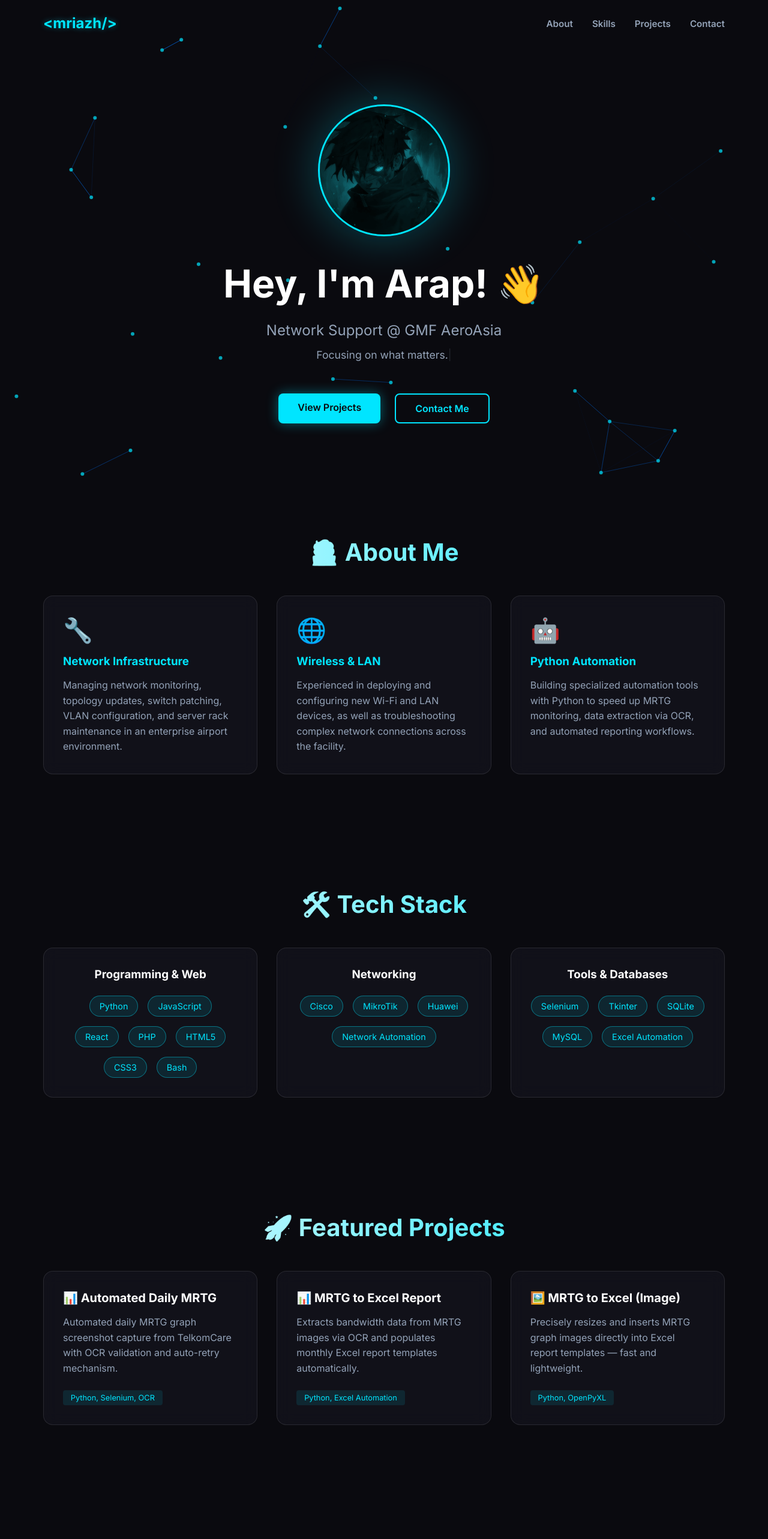
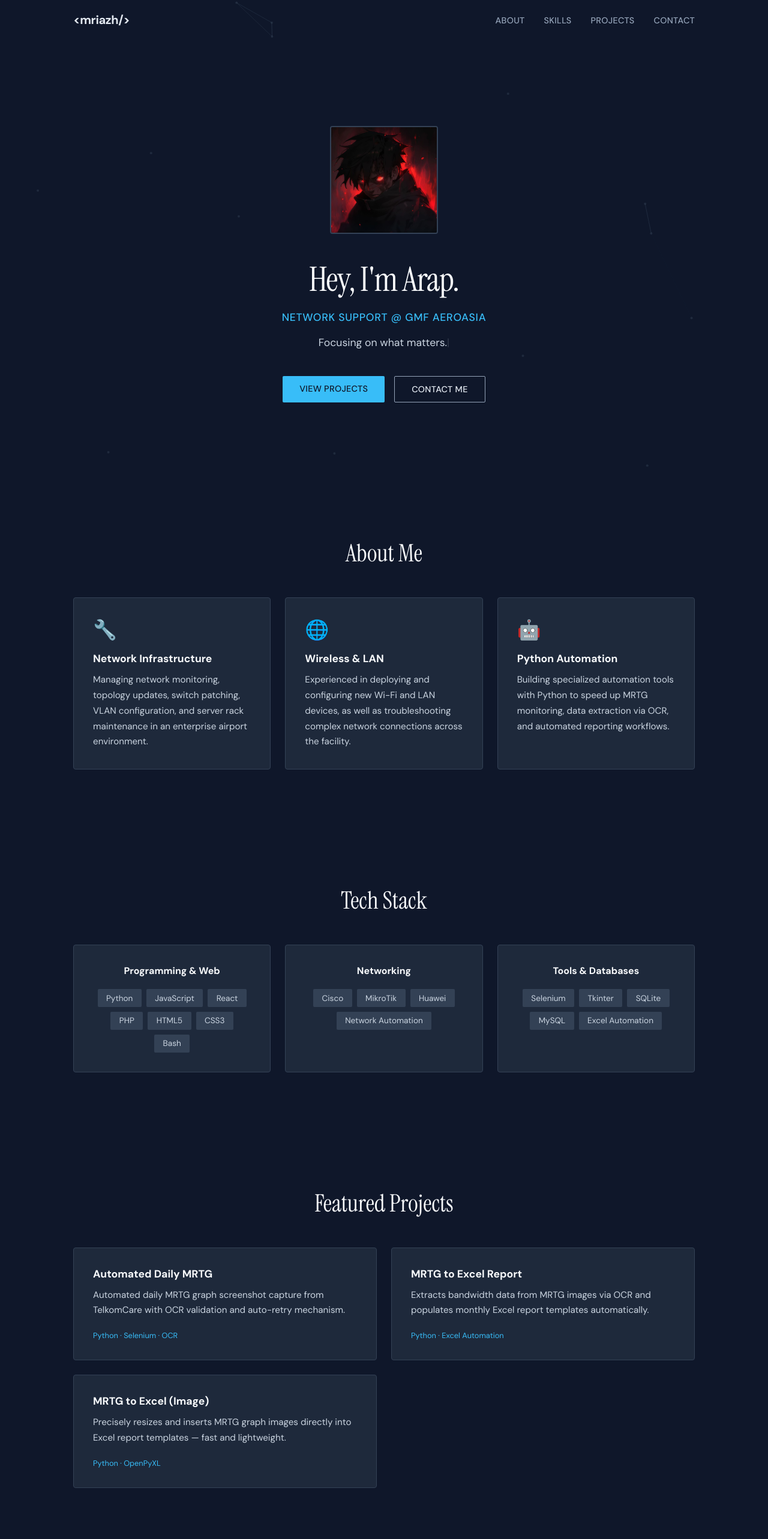
Before and after one commit to mriazh/mriazh.github.io, a React (Vite) app: page / in a window 1280 px wide. Shown: the top 2566 px of the page at 60% size. Built offline with nearby package versions, Linux system fonts and the light colour scheme.

Commit message:
Update style

```diff
--- a/index.html
+++ b/index.html
@@ -9,7 +9,7 @@
     <meta name="description" content="Personal portfolio of M Riyadh Azhar (Arap) - Network Support and Python Automation Enthusiast.">
     <link rel="preconnect" href="https://fonts.googleapis.com">
     <link rel="preconnect" href="https://fonts.gstatic.com" crossorigin>
-    <link href="https://fonts.googleapis.com/css2?family=Inter:wght@300;400;600;700&display=swap" rel="stylesheet">
+    <link href="https://fonts.googleapis.com/css2?family=DM+Sans:wght@400;500;700&family=Instrument+Serif&display=swap" rel="stylesheet">
 </head>
 <body>
     <div id="root"></div>
--- a/src/App.jsx
+++ b/src/App.jsx
@@ -39,20 +39,14 @@ function App() {
     window.addEventListener('scroll', handleScroll);
 
     // Fade-in Animation Observer
-    const observerOptions = {
-      root: null,
-      rootMargin: '0px',
-      threshold: 0.1
-    };
-
-    const observer = new IntersectionObserver((entries, observer) => {
+    const observer = new IntersectionObserver((entries, obs) => {
       entries.forEach(entry => {
         if (entry.isIntersecting) {
           entry.target.classList.add('visible');
-          observer.unobserve(entry.target);
+          obs.unobserve(entry.target);
         }
       });
-    }, observerOptions);
+    }, { threshold: 0.1 });
 
     const fadeElements = document.querySelectorAll('.fade-in');
     fadeElements.forEach((el) => observer.observe(el));
@@ -65,50 +59,46 @@ function App() {
     };
   }, []);
 
+  // Subtle, muted particles — not the neon AI party
   const particlesConfig = {
     fpsLimit: 60,
     particles: {
       number: {
-        value: 60,
-        density: { enable: true, value_area: 800 }
+        value: 30,
+        density: { enable: true, value_area: 1000 }
       },
-      color: { value: "#00e5ff" },
+      color: { value: "#475569" },
       links: {
         enable: true,
-        color: "#0077ff",
-        distance: 150,
-        opacity: 0.5,
+        color: "#334155",
+        distance: 180,
+        opacity: 0.4,
         width: 1
       },
       move: {
         enable: true,
-        speed: 1.5,
+        speed: 0.6,
         direction: "none",
-        random: false,
+        random: true,
         straight: false,
-        outModes: { default: "bounce" }
+        outModes: { default: "out" }
       },
-      size: { value: 3, random: true },
-      opacity: { value: 0.7 }
+      size: { value: 2, random: true },
+      opacity: { value: 0.3 }
     },
     interactivity: {
       detectsOn: "window",
       events: {
         onHover: {
           enable: true,
-          mode: ["grab", "attract"]
+          mode: "grab"
         },
         resize: true
       },
       modes: {
         grab: {
-          distance: 250,
-          links: { opacity: 0.8 }
-        },
-        attract: {
-          distance: 250,
-          duration: 0.4,
-          factor: 3
+          distance: 150,
+          links: { opacity: 0.3 }
         }
       }
     },
@@ -155,11 +145,9 @@ function App() {
             <div className="avatar-container">
               <div className="avatar-wrapper">
                 <img src="/assets/avatar.jpg" alt="M Riyadh Azhar" className="avatar" />
-                <div className="avatar-overlay"></div>
               </div>
-              <div className="glow"></div>
             </div>
-            <h1 className="glitch" data-text="Hey, I'm Arap! 👋">Hey, I'm Arap! 👋</h1>
+            <h1 className="glitch">Hey, I'm Arap.</h1>
             <h2 className="subtitle">Network Support @ GMF AeroAsia</h2>
             <p className="tagline"><span ref={typedEl}></span></p>
             <div className="cta-buttons">
@@ -171,19 +159,19 @@ function App() {
 
         {/* About Section */}
         <section id="about" className="about section fade-in">
-          <h2 className="section-title">🧑‍💻 About Me</h2>
+          <h2 className="section-title">About Me</h2>
           <div className="about-grid">
-            <div className="about-card glass">
+            <div className="about-card card">
               <div className="icon">🔧</div>
               <h3>Network Infrastructure</h3>
               <p>Managing network monitoring, topology updates, switch patching, VLAN configuration, and server rack maintenance in an enterprise airport environment.</p>
             </div>
-            <div className="about-card glass">
+            <div className="about-card card">
               <div className="icon">🌐</div>
               <h3>Wireless &amp; LAN</h3>
               <p>Experienced in deploying and configuring new Wi-Fi and LAN devices, as well as troubleshooting complex network connections across the facility.</p>
             </div>
-            <div className="about-card glass">
+            <div className="about-card card">
               <div className="icon">🤖</div>
               <h3>Python Automation</h3>
               <p>Building specialized automation tools with Python to speed up MRTG monitoring, data extraction via OCR, and automated reporting workflows.</p>
@@ -193,9 +181,9 @@ function App() {
 
         {/* Skills Section */}
         <section id="skills" className="skills section fade-in">
-          <h2 className="section-title">🛠️ Tech Stack</h2>
+          <h2 className="section-title">Tech Stack</h2>
           <div className="skills-container">
-            <div className="skill-category glass">
+            <div className="skill-category card">
               <h3>Programming &amp; Web</h3>
               <div className="skill-tags">
                 <span className="tag">Python</span>
@@ -207,7 +195,7 @@ function App() {
                 <span className="tag">Bash</span>
               </div>
             </div>
-            <div className="skill-category glass">
+            <div className="skill-category card">
               <h3>Networking</h3>
               <div className="skill-tags">
                 <span className="tag">Cisco</span>
@@ -216,7 +204,7 @@ function App() {
                 <span className="tag">Network Automation</span>
               </div>
             </div>
-            <div className="skill-category glass">
+            <div className="skill-category card">
               <h3>Tools &amp; Databases</h3>
               <div className="skill-tags">
                 <span className="tag">Selenium</span>
@@ -231,30 +219,30 @@ function App() {
 
         {/* Projects Section */}
         <section id="projects" className="projects section fade-in">
-          <h2 className="section-title">🚀 Featured Projects</h2>
+          <h2 className="section-title">Featured Projects</h2>
           <div className="projects-grid">
-            <a href="https://github.com/mriazh/Automated-Daily-MRTG-Telkom-in-GMF" target="_blank" rel="noreferrer" className="project-card glass">
-              <h3>📊 Automated Daily MRTG</h3>
+            <a href="https://github.com/mriazh/Automated-Daily-MRTG-Telkom-in-GMF" target="_blank" rel="noreferrer" className="project-card card">
+              <h3>Automated Daily MRTG</h3>
               <p>Automated daily MRTG graph screenshot capture from TelkomCare with OCR validation and auto-retry mechanism.</p>
-              <span className="tech-used">Python, Selenium, OCR</span>
+              <span className="tech-used">Python · Selenium · OCR</span>
             </a>
-            <a href="https://github.com/mriazh/Automated-MRTG-to-Excel-Report" target="_blank" rel="noreferrer" className="project-card glass">
-              <h3>📊 MRTG to Excel Report</h3>
+            <a href="https://github.com/mriazh/Automated-MRTG-to-Excel-Report" target="_blank" rel="noreferrer" className="project-card card">
+              <h3>MRTG to Excel Report</h3>
               <p>Extracts bandwidth data from MRTG images via OCR and populates monthly Excel report templates automatically.</p>
-              <span className="tech-used">Python, Excel Automation</span>
+              <span className="tech-used">Python · Excel Automation</span>
             </a>
-            <a href="https://github.com/mriazh/Automated-MRTG-to-Excel-Report-just_img" target="_blank" rel="noreferrer" className="project-card glass">
-              <h3>🖼️ MRTG to Excel (Image)</h3>
+            <a href="https://github.com/mriazh/Automated-MRTG-to-Excel-Report-just_img" target="_blank" rel="noreferrer" className="project-card card">
+              <h3>MRTG to Excel (Image)</h3>
               <p>Precisely resizes and inserts MRTG graph images directly into Excel report templates — fast and lightweight.</p>
-              <span className="tech-used">Python, OpenPyXL</span>
+              <span className="tech-used">Python · OpenPyXL</span>
             </a>
           </div>
         </section>
 
         {/* Contact Section */}
         <section id="contact" className="contact section fade-in">
-          <h2 className="section-title">📬 Get In Touch</h2>
-          <div className="contact-card glass">
+          <h2 className="section-title">Get In Touch</h2>
+          <div className="contact-card card">
             <p>I'm always open to discussing networking, automation, or new opportunities.</p>
             <div className="social-links">
               <a href="https://github.com/mriazh" target="_blank" rel="noreferrer" className="social-btn" aria-label="GitHub">
@@ -275,7 +263,7 @@ function App() {
       </main>
 
       <footer>
-        <p>© 2026 M Riyadh Azhar. Built with ❤️ and React.js / Vite.</p>
+        <p>© 2026 M Riyadh Azhar. Built with React.js and Vite.</p>
       </footer>
     </>
   );
--- a/src/index.css
+++ b/src/index.css
@@ -1,15 +1,23 @@
+/* ============================================
+   DESIGN SYSTEM — Anti-Vibe-Code Edition
+   - No neon glow, no glassmorphism spam
+   - Serif headings + sans body (editorial feel)
+   - Muted, intentional blue palette
+   - Sharp corners, subtle interactions
+   ============================================ */
+
 /* --- CSS Variables --- */
 :root {
-    --bg-dark: #0a0a0f;
-    --bg-surface: rgba(20, 20, 30, 0.7);
-    --primary-blue: #00e5ff;
-    --primary-blue-glow: rgba(0, 229, 255, 0.4);
-    --secondary-blue: #0077ff;
-    --text-main: #e2e8f0;
-    --text-muted: #94a3b8;
-    --border-color: rgba(255, 255, 255, 0.1);
-    --glass-blur: blur(12px);
-    --transition: all 0.3s cubic-bezier(0.4, 0, 0.2, 1);
+    --bg-dark: #0F172A;
+    --bg-surface: #1E293B;
+    --bg-elevated: #334155;
+    --accent: #38BDF8;
+    --accent-muted: rgba(56, 189, 248, 0.15);
+    --text-main: #E2E8F0;
+    --text-secondary: #CBD5E1;
+    --text-muted: #94A3B8;
+    --border-color: #334155;
+    --transition: all 0.2s ease;
 }
 
 /* --- Base Styles --- */
@@ -21,7 +29,7 @@
 
 html {
     scroll-behavior: smooth;
-    font-family: 'Inter', sans-serif;
+    font-family: 'DM Sans', system-ui, sans-serif;
     background-color: var(--bg-dark);
     color: var(--text-main);
     overflow-x: hidden;
@@ -31,22 +39,14 @@ body {
     position: relative;
 }
 
-/* Background Particles Effect */
-#particles-bg {
-    position: fixed;
-    top: 0;
-    left: 0;
-    width: 100vw;
-    height: 100vh;
-    z-index: -1;
-    background: radial-gradient(circle at 15% 50%, rgba(0, 119, 255, 0.1) 0%, transparent 25%),
-                radial-gradient(circle at 85% 30%, rgba(0, 229, 255, 0.1) 0%, transparent 25%);
-    pointer-events: none;
+/* --- Typography --- */
+h1, h2, h3 {
+    color: #F8FAFC;
 }
 
-/* --- Typography --- */
-h1, h2, h3 {
-    color: #ffffff;
+h1, h2 {
+    font-family: 'Instrument Serif', Georgia, serif;
+    font-weight: 400;
 }
 
 a {
@@ -55,20 +55,17 @@ a {
     transition: var(--transition);
 }
 
-/* --- Glassmorphism Utils --- */
-.glass {
+/* --- Card Base (replaces .glass) --- */
+.card {
     background: var(--bg-surface);
-    backdrop-filter: var(--glass-blur);
     border: 1px solid var(--border-color);
-    border-radius: 16px;
+    border-radius: 4px;
     padding: 2rem;
     transition: var(--transition);
 }
 
-.glass:hover {
-    border-color: var(--primary-blue);
-    transform: translateY(-5px);
-    box-shadow: 0 10px 30px var(--primary-blue-glow);
+.card:hover {
+    border-color: var(--accent);
 }
 
 /* --- Navbar --- */
@@ -77,19 +74,18 @@ a {
     top: 0;
     width: 100%;
     z-index: 100;
-    padding: 1.5rem 0;
+    padding: 1.25rem 0;
     transition: var(--transition);
 }
 
 .navbar.scrolled {
-    background: rgba(10, 10, 15, 0.9);
-    backdrop-filter: blur(10px);
-    padding: 1rem 0;
+    background: rgba(15, 23, 42, 0.95);
+    padding: 0.75rem 0;
     border-bottom: 1px solid var(--border-color);
 }
 
 .nav-content {
-    max-width: 1200px;
+    max-width: 1100px;
     margin: 0 auto;
     display: flex;
     justify-content: space-between;
@@ -98,10 +94,11 @@ a {
 }
 
 .logo {
-    font-size: 1.5rem;
+    font-family: 'DM Sans', monospace;
+    font-size: 1.25rem;
     font-weight: 700;
-    color: var(--primary-blue);
-    text-shadow: 0 0 10px var(--primary-blue-glow);
+    color: var(--text-main);
+    letter-spacing: -0.02em;
 }
 
 .nav-links {
@@ -111,18 +108,20 @@ a {
 }
 
 .nav-links a {
-    font-size: 0.95rem;
-    font-weight: 600;
+    font-size: 0.9rem;
+    font-weight: 500;
     color: var(--text-muted);
+    letter-spacing: 0.02em;
+    text-transform: uppercase;
 }
 
 .nav-links a:hover {
-    color: var(--primary-blue);
+    color: var(--text-main);
 }
 
 /* --- Sections --- */
 .section {
-    max-width: 1200px;
+    max-width: 1100px;
     margin: 0 auto;
     padding: 6rem 2rem;
 }
@@ -131,10 +130,7 @@ a {
     font-size: 2.5rem;
     margin-bottom: 3rem;
     text-align: center;
-    background: linear-gradient(to right, #fff, var(--primary-blue));
-    -webkit-background-clip: text;
-    background-clip: text;
-    -webkit-text-fill-color: transparent;
+    color: #F8FAFC;
 }
 
 /* --- Hero Section --- */
@@ -151,23 +147,23 @@ a {
     display: flex;
     flex-direction: column;
     align-items: center;
-    gap: 1.5rem;
+    gap: 1rem;
 }
 
 .avatar-container {
     position: relative;
-    width: 220px;
-    height: 220px;
-    margin-bottom: 1rem;
+    width: 180px;
+    height: 180px;
+    margin-bottom: 1.5rem;
 }
 
 .avatar-wrapper {
     position: relative;
     width: 100%;
     height: 100%;
-    border-radius: 50%;
+    border-radius: 4px;
     overflow: hidden;
-    border: 3px solid var(--primary-blue);
+    border: 2px solid var(--border-color);
     z-index: 2;
 }
 
@@ -175,206 +171,197 @@ a {
     width: 100%;
     height: 100%;
     object-fit: cover;
-    filter: grayscale(100%);
     display: block;
 }
 
+/* No glow, no overlay, no pulse — just the photo */
 .avatar-overlay {
-    position: absolute;
-    top: 0;
-    left: 0;
-    width: 100%;
-    height: 100%;
-    background-color: var(--primary-blue);
-    mix-blend-mode: color; /* Transforms the grayscale to blue */
-    opacity: 0.8;
+    display: none;
 }
 
 .glow {
-    position: absolute;
-    top: 50%;
-    left: 50%;
-    width: 100%;
-    height: 100%;
-    transform: translate(-50%, -50%);
-    background: var(--primary-blue);
-    filter: blur(40px);
-    opacity: 0.5;
-    border-radius: 50%;
-    z-index: 1;
-    animation: pulse 3s infinite alternate;
-}
-
-@keyframes pulse {
-    0% { opacity: 0.3; transform: translate(-50%, -50%) scale(1); }
-    100% { opacity: 0.6; transform: translate(-50%, -50%) scale(1.1); }
+    display: none;
 }
 
 .glitch {
-    font-size: 4rem;
-    font-weight: 700;
+    font-family: 'Instrument Serif', Georgia, serif;
+    font-size: 3.5rem;
+    font-weight: 400;
     position: relative;
     z-index: 2;
+    letter-spacing: -0.02em;
 }
 
 .subtitle {
-    font-size: 1.5rem;
-    color: var(--text-muted);
-    font-weight: 400;
+    font-family: 'DM Sans', sans-serif;
+    font-size: 1.1rem;
+    color: var(--accent);
+    font-weight: 500;
     z-index: 2;
+    letter-spacing: 0.04em;
+    text-transform: uppercase;
 }
 
 .tagline {
     font-size: 1.1rem;
-    color: var(--text-muted);
-    max-width: 600px;
-    margin-top: -0.5rem;
-    min-height: 27px; /* Prevent layout shift from typing effect */
+    color: var(--text-secondary);
+    max-width: 500px;
+    margin-top: 0.25rem;
+    min-height: 27px;
     z-index: 2;
 }
 
 .cta-buttons {
     display: flex;
-    gap: 1.5rem;
+    gap: 1rem;
     margin-top: 1.5rem;
     z-index: 2;
 }
 
 .btn {
-    padding: 0.8rem 2rem;
-    border-radius: 8px;
-    font-weight: 600;
-    font-size: 1rem;
+    padding: 0.75rem 1.75rem;
+    border-radius: 2px;
+    font-weight: 500;
+    font-size: 0.9rem;
     cursor: pointer;
+    letter-spacing: 0.02em;
+    text-transform: uppercase;
 }
 
 .btn-primary {
-    background: var(--primary-blue);
+    background: var(--accent);
     color: var(--bg-dark);
-    box-shadow: 0 0 20px var(--primary-blue-glow);
 }
 
 .btn-primary:hover {
-    background: #fff;
-    box-shadow: 0 0 30px #fff;
+    background: #7DD3FC;
 }
 
 .btn-outline {
     background: transparent;
-    border: 2px solid var(--primary-blue);
-    color: var(--primary-blue);
+    border: 1px solid var(--text-muted);
+    color: var(--text-main);
 }
 
 .btn-outline:hover {
-    background: var(--primary-blue-glow);
+    border-color: var(--text-main);
 }
 
 /* --- About Section --- */
 .about-grid {
     display: grid;
     grid-template-columns: repeat(auto-fit, minmax(300px, 1fr));
-    gap: 2rem;
+    gap: 1.5rem;
 }
 
 .about-card .icon {
-    font-size: 2.5rem;
+    font-size: 2rem;
     margin-bottom: 1rem;
 }
 
 .about-card h3 {
-    margin-bottom: 1rem;
-    color: var(--primary-blue);
+    font-family: 'DM Sans', sans-serif;
+    font-weight: 700;
+    margin-bottom: 0.75rem;
+    color: #F8FAFC;
+    font-size: 1.1rem;
 }
 
 .about-card p {
-    color: var(--text-muted);
-    line-height: 1.6;
+    color: var(--text-secondary);
+    line-height: 1.7;
+    font-size: 0.95rem;
 }
 
 /* --- Skills Section --- */
 .skills-container {
     display: grid;
     grid-template-columns: repeat(auto-fit, minmax(300px, 1fr));
-    gap: 2rem;
+    gap: 1.5rem;
 }
 
 .skill-category h3 {
-    margin-bottom: 1.5rem;
+    font-family: 'DM Sans', sans-serif;
+    font-weight: 700;
+    margin-bottom: 1.25rem;
     text-align: center;
+    font-size: 1rem;
 }
 
 .skill-tags {
     display: flex;
     flex-wrap: wrap;
-    gap: 1rem;
+    gap: 0.5rem;
     justify-content: center;
 }
 
 .tag {
-    background: rgba(0, 229, 255, 0.1);
-    color: var(--primary-blue);
-    padding: 0.5rem 1rem;
-    border-radius: 20px;
-    font-size: 0.9rem;
-    border: 1px solid var(--primary-blue-glow);
+    background: var(--bg-elevated);
+    color: var(--text-secondary);
+    padding: 0.4rem 0.9rem;
+    border-radius: 2px;
+    font-size: 0.85rem;
+    border: none;
     transition: var(--transition);
 }
 
 .tag:hover {
-    background: var(--primary-blue);
-    color: var(--bg-dark);
-    transform: scale(1.05);
+    color: var(--accent);
 }
 
 /* --- Projects Section --- */
 .projects-grid {
     display: grid;
-    grid-template-columns: repeat(auto-fit, minmax(350px, 1fr));
-    gap: 2rem;
+    grid-template-columns: repeat(auto-fit, minmax(330px, 1fr));
+    gap: 1.5rem;
 }
 
 .project-card {
-    display: block;
+    display: flex;
+    flex-direction: column;
     height: 100%;
 }
 
 .project-card h3 {
-    font-size: 1.25rem;
-    margin-bottom: 1rem;
+    font-family: 'DM Sans', sans-serif;
+    font-weight: 700;
+    font-size: 1.1rem;
+    margin-bottom: 0.75rem;
 }
 
 .project-card p {
-    color: var(--text-muted);
-    margin-bottom: 1.5rem;
-    line-height: 1.6;
+    color: var(--text-secondary);
+    margin-bottom: 1.25rem;
+    line-height: 1.7;
+    font-size: 0.95rem;
+    flex-grow: 1;
 }
 
 .tech-used {
     display: inline-block;
     font-size: 0.8rem;
-    color: var(--primary-blue);
-    background: rgba(0, 229, 255, 0.1);
-    padding: 0.3rem 0.8rem;
-    border-radius: 4px;
+    color: var(--accent);
+    padding: 0;
 }
 
 /* --- Contact Section --- */
 .contact-card {
-    max-width: 600px;
+    max-width: 550px;
     margin: 0 auto;
     text-align: center;
 }
 
 .contact-card p {
-    font-size: 1.1rem;
-    color: var(--text-muted);
+    font-size: 1.05rem;
+    color: var(--text-secondary);
     margin-bottom: 2rem;
+    line-height: 1.7;
 }
 
 .social-links {
     display: flex;
     justify-content: center;
-    gap: 1.5rem;
+    gap: 1rem;
     flex-wrap: wrap;
 }
 
@@ -382,22 +369,20 @@ a {
     display: flex;
     align-items: center;
     gap: 0.5rem;
-    background: rgba(255, 255, 255, 0.05);
-    padding: 0.8rem 1.5rem;
-    border-radius: 8px;
+    background: var(--bg-surface);
+    padding: 0.7rem 1.25rem;
+    border-radius: 2px;
     border: 1px solid var(--border-color);
 }
 
 .social-btn svg {
-    width: 24px;
-    height: 24px;
+    width: 20px;
+    height: 20px;
 }
 
 .social-btn:hover {
-    background: var(--primary-blue);
-    color: var(--bg-dark);
-    border-color: var(--primary-blue);
-    transform: translateY(-3px);
+    border-color: var(--accent);
+    color: var(--accent);
 }
 
 /* --- Footer --- */
@@ -406,14 +391,14 @@ footer {
     padding: 2rem;
     border-top: 1px solid var(--border-color);
     color: var(--text-muted);
-    font-size: 0.9rem;
+    font-size: 0.85rem;
 }
 
-/* --- Animations --- */
+/* --- Animations (subtle only) --- */
 .fade-in {
     opacity: 0;
-    transform: translateY(30px);
-    transition: opacity 0.8s ease-out, transform 0.8s ease-out;
+    transform: translateY(20px);
+    transition: opacity 0.6s ease-out, transform 0.6s ease-out;
 }
 
 .fade-in.visible {
@@ -423,8 +408,12 @@ footer {
 
 /* Responsive */
 @media (max-width: 768px) {
-    .glitch { font-size: 2.5rem; }
-    .subtitle { font-size: 1.2rem; }
-    .nav-links { display: none; /* simple mobile nav hide for now */ }
+    .glitch { font-size: 2.25rem; }
+    .subtitle { font-size: 0.95rem; }
+    .nav-links { display: none; }
     .section { padding: 4rem 1.5rem; }
+    .section-title { font-size: 2rem; }
+    .about-grid, .skills-container, .projects-grid {
+        grid-template-columns: 1fr;
+    }
 }
```
